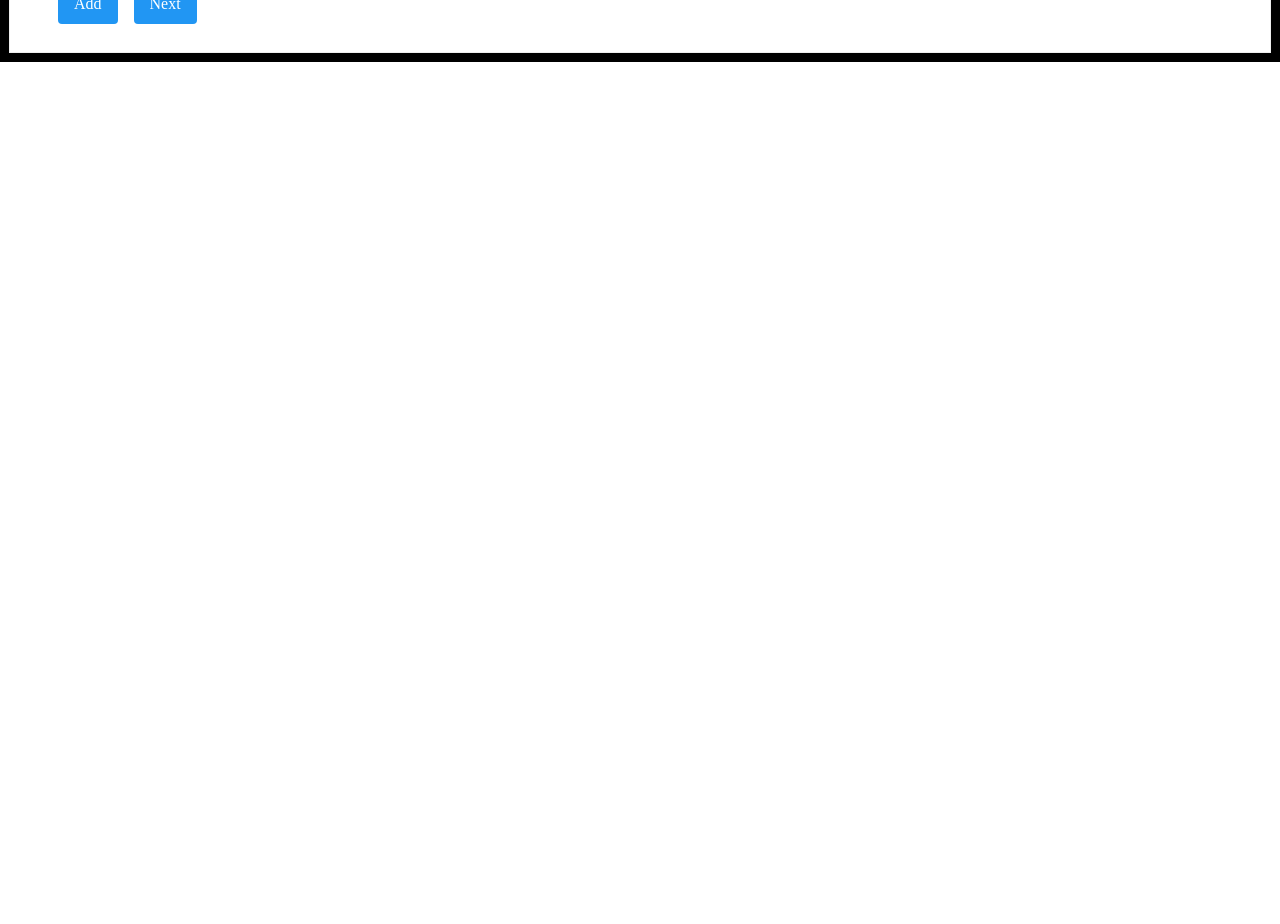
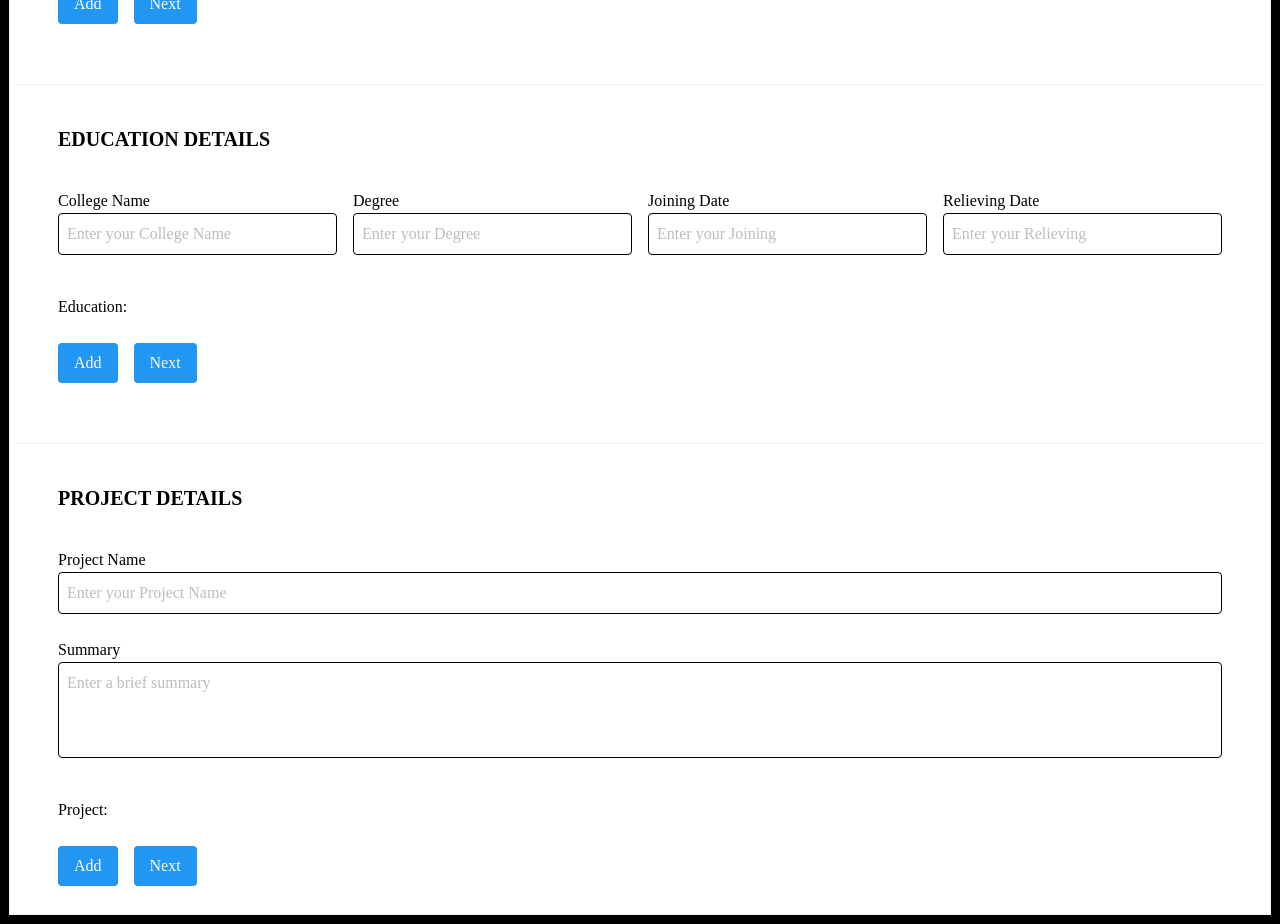
Before and after one commit to aniWakalkar/06_resume_builder, a React (Create React App) app: page /06_resume_builder/editor in a window 1280 px wide. Shown: the part 1420-2344 px from the top of the page. Before the commit the page ends 1482 px from the top, so only its background shows below. Built offline with nearby package versions, Linux system fonts and the light colour scheme.

Commit message:
05-education_project logic added

```diff
--- a/src/components/Editor.jsx
+++ b/src/components/Editor.jsx
@@ -11,6 +11,13 @@ const Editor = () => {
 
   const [ExperienceDetails, setExperienceDetails] = useState({});
   const [Experience, setExperience] = useState([]); // Default border color
+
+  const [EducationDetails, setEducationDetails] = useState({});
+  const [Education, setEducation] = useState([]); // Default border color
+
+  const [ProjectDetails, setProjectDetails] = useState({});
+  const [Project, setProject] = useState([]); // Default border color
+
 
   const personalDetailsMethod = (e) => {
     const { name, value } = e.target;
@@ -43,9 +50,33 @@ const Editor = () => {
     }));
   };
 
+  const addEducation = () => {
+    setEducation((prev) => [...prev, EducationDetails]); // Add the current Education to the array
+  };
+
+  const personalEducationsMethod = (e) => {
+    const { name, value } = e.target;
+    setEducationDetails((prevEducations) => ({
+      ...prevEducations,
+      [name]: value,
+    }));
+  };
+
+  const addProject = () => {
+    setProject((prev) => [...prev, ProjectDetails]); // Add the current Project to the array
+  };
+
+  const personalProjectsMethod = (e) => {
+    const { name, value } = e.target;
+    setProjectDetails((prevProjects) => ({
+      ...prevProjects,
+      [name]: value,
+    }));
+  };
+
   useEffect(() => {
-    console.log('Skills updated:', Experience);
-  }, [skills, Experience, Details]);
+    console.log('Skills updated:', Project);
+  }, [skills, Experience, Details, Education, Project]);
 
   return (
     <div className='font-serif h-[100%] p-2 mx-2 my-2 bg-white border shadow'>
@@ -395,6 +426,172 @@ const Editor = () => {
           </button>
         </div>
       </form>
+
+      <hr className='my-10'/>
+
+      <h4 className='font-bold text-xl mb-4 ml-10 mt-10'>EDUCATION DETAILS</h4>
+      <form className="flex flex-col gap-6 px-10 py-5">
+        {/* Name, Middle Name, PhoneNumber and Surname in One Line */}
+          <div className="flex flex-wrap gap-4">
+            <div className="flex flex-col flex-1">
+              <label className="font-medium" htmlFor="name">College Name</label>
+              <input
+                name="College"
+                id="College"
+                type="text"
+                className="border rounded p-2"
+                placeholder="Enter your College Name"
+                value={EducationDetails.College}
+                onChange={personalEducationsMethod}
+                style={{ border: `1px solid ${borderColor}` }}
+                onFocus={()=>{setBorderColor('blue')}}
+                onBlur={()=>{setBorderColor('black')}}
+                required
+              />
+            </div>
+            <div className="flex flex-col flex-1">
+              <label className="font-medium" htmlFor="name">Degree</label>
+              <input
+                name="Degree"
+                id="Degree"
+                type="text"
+                className="border rounded p-2"
+                placeholder="Enter your Degree"
+                value={EducationDetails.Degree}
+                onChange={personalEducationsMethod}
+                style={{ border: `1px solid ${borderColor}` }}
+                onFocus={()=>{setBorderColor('blue')}}
+                onBlur={()=>{setBorderColor('black')}}
+                required
+              />
+            </div>
+            <div className="flex flex-col flex-1">
+              <label className="font-medium" htmlFor="name">Joining Date</label>
+              <input
+                name="Joining"
+                id="Joining"
+                type="text"
+                className="border rounded p-2"
+                placeholder="Enter your Joining"
+                value={EducationDetails.Joining}
+                onChange={personalEducationsMethod}
+                style={{ border: `1px solid ${borderColor}` }}
+                onFocus={()=>{setBorderColor('blue')}}
+                onBlur={()=>{setBorderColor('black')}}
+                required
+              />
+            </div>
+            <div className="flex flex-col flex-1">
+              <label className="font-medium" htmlFor="name">Relieving Date</label>
+              <input
+                name="Relieving"
+                id="Relieving"
+                type="text"
+                className="border rounded p-2"
+                placeholder="Enter your Relieving"
+                value={EducationDetails.Relieving}
+                onChange={personalEducationsMethod}
+                style={{ border: `1px solid ${borderColor}` }}
+                onFocus={()=>{setBorderColor('blue')}}
+                onBlur={()=>{setBorderColor('black')}}
+                required
+              />
+            </div>
+          </div>
+
+          <div className="w-full mt-4">
+            <h3 className="font-medium">Education:</h3>
+            <ul className="list-disc pl-6">
+              {Education.map((Education, index) => (
+                <li key={index}>{Education.College} -- {Education.Degree}</li> // Display the skills
+              ))}
+            </ul>
+          </div>
+
+        {/* Submit Button */}
+        <div className="flex flex-wrap gap-4">
+          <button
+              type='button'
+              onClick={addEducation} // Add the skill to the array
+              className="bg-blue-500 text-white font-medium py-2 px-4 rounded hover:bg-blue-600"
+            >
+            Add
+          </button>
+
+          <button
+            type="button"
+            className="bg-blue-500 text-white font-medium py-2 px-4 rounded hover:bg-blue-600"
+          >
+            Next
+          </button>
+        </div>
+      </form>
+
+      <hr className='my-10'/>
+
+      <h4 className='font-bold text-xl mb-4 ml-10 mt-10'>PROJECT DETAILS</h4>
+      <form className="flex flex-col gap-6 px-10 py-5">
+        {/* Name, Middle Name, PhoneNumber and Surname in One Line */}
+            <div className="flex flex-col flex-1">
+              <label className="font-medium" htmlFor="name">Project Name</label>
+              <input
+                name="Project"
+                id="Project"
+                type="text"
+                className="border rounded p-2"
+                placeholder="Enter your Project Name"
+                value={ProjectDetails.Project}
+                onChange={personalProjectsMethod}
+                style={{ border: `1px solid ${borderColor}` }}
+                onFocus={()=>{setBorderColor('blue')}}
+                onBlur={()=>{setBorderColor('black')}}
+                required
+              />
+            </div>
+
+            <div className="flex flex-col">
+              <label className="font-medium" htmlFor="summary">Summary</label>
+              <textarea
+                name="summary"
+                id="summary"
+                value={ProjectDetails.summary}
+                onChange={personalProjectsMethod}
+                className="border rounded p-2 resize-none h-24"
+                placeholder="Enter a brief summary"
+                style={{ border: `1px solid ${borderColor}` }}
+                onFocus={()=>{setBorderColor('blue')}}
+                onBlur={()=>{setBorderColor('black')}}
+                required
+              ></textarea>
+            </div>
+
+          <div className="w-full mt-4">
+            <h3 className="font-medium">Project:</h3>
+            <ul className="list-disc pl-6">
+              {Project.map((Project, index) => (
+                <li key={index}>{Project.Project} -- {Project.summary}</li> // Display the skills
+              ))}
+            </ul>
+          </div>
+
+        {/* Submit Button */}
+        <div className="flex flex-wrap gap-4">
+          <button
+              type='button'
+              onClick={addProject} // Add the skill to the array
+              className="bg-blue-500 text-white font-medium py-2 px-4 rounded hover:bg-blue-600"
+            >
+            Add
+          </button>
+
+          <button
+            type="button"
+            className="bg-blue-500 text-white font-medium py-2 px-4 rounded hover:bg-blue-600"
+          >
+            Next
+          </button>
+        </div>
+      </form>
     </div>
   );
 };
```
